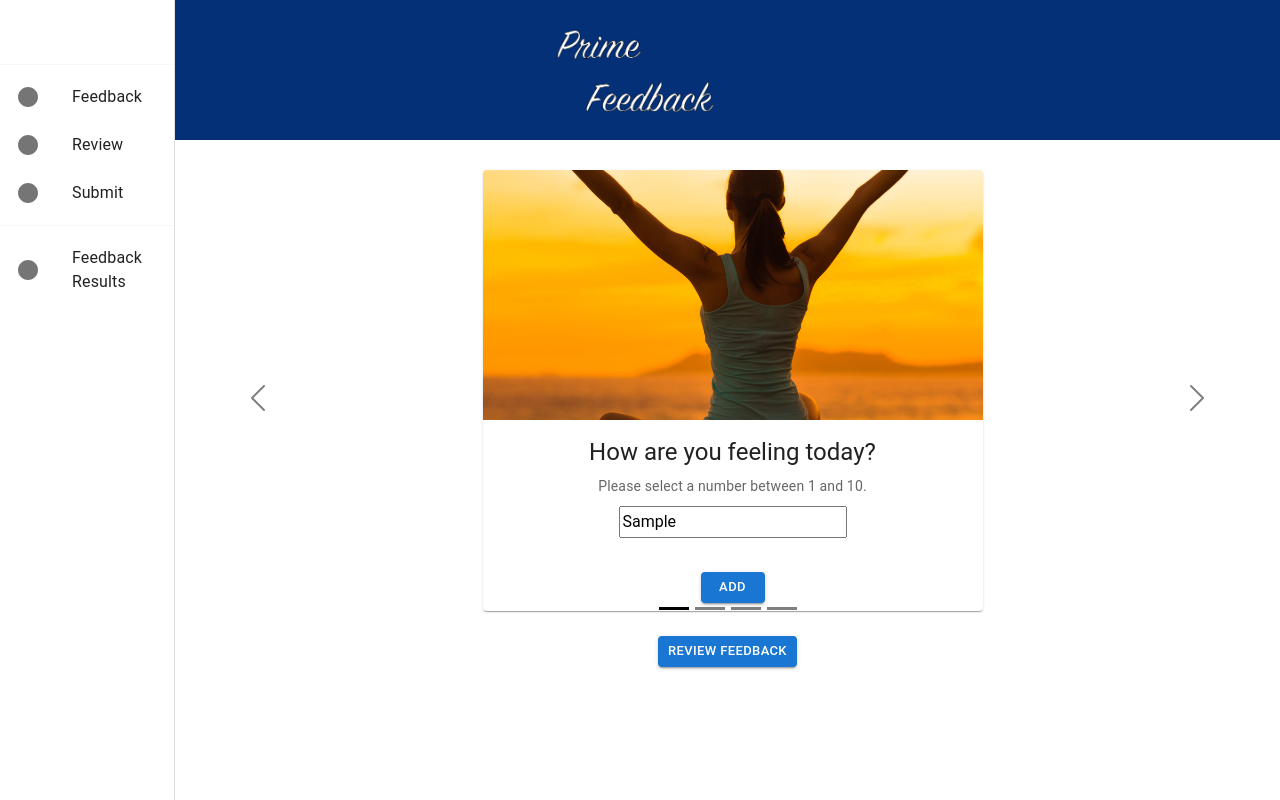
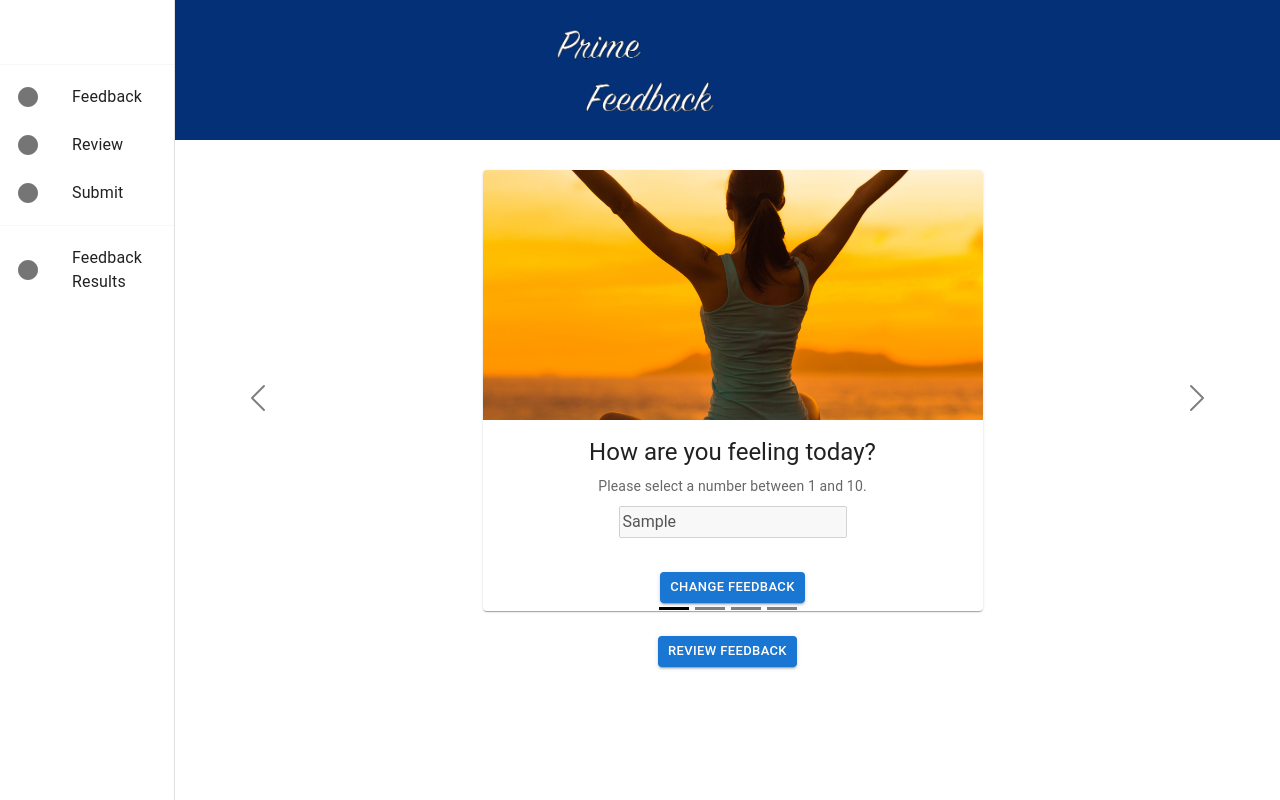
Before and after one commit to AdamWilliamGangl/Weekend_redux_feedback_loop, a React (Create React App) app: page /#/ in a window 1280 px wide. Both pictures are taken after typing "Sample" into the empty fields and a click on the button "ADD". Built offline with nearby package versions, Linux system fonts and the light colour scheme.

Commit message:
added conditional rendering upon card item button press.

```diff
--- a/src/components/CardItem/CardItem.jsx
+++ b/src/components/CardItem/CardItem.jsx
@@ -26,6 +26,15 @@ function CardItem({ item, id}) {
         setInfo('')
     }
 
+    //Allows us to manage toggle state for fields.
+    const [cardFields, setCardFields] = useState(true)
+
+    //Function for controlling the toggle.
+    const toggleFields = () => {
+    setCardFields(!cardFields)
+    }
+
+    //Function to dispatch survey results to Redux
     const dispatchSurvey = () => {
         dispatch({
             type: `ADD_INFO_${id}`,
@@ -33,16 +42,14 @@ function CardItem({ item, id}) {
         })
     }
 
-
     const handleSubmit = (event) => {
-        // event.preventDefault();
         dispatchSurvey()
-        // clearInputField();
+        toggleFields()
     }
 
-    return (
-            <div className="container">
-                <Card sx={{ maxWidth: 500 }}>
+    const manageToggledFields = () => {
+        if(cardFields === true){
+            return (<Card sx={{ maxWidth: 500 }}>
             <CardMedia
                 sx={{ height: 250, width: 500, justifyContent: "center" }}
                 image={item.image}
@@ -60,12 +67,42 @@ function CardItem({ item, id}) {
                 </form>
             </CardContent>
             <CardActions sx={{ justifyContent: "center" }}>
-                        <Button size="small" variant="contained" onClick={handleSubmit()}>
+                <Button size="small" variant="contained" onClick={handleSubmit}>
                     Add
                 </Button>
             </CardActions>
+        </Card> )}
+        else {return (<Card sx={{ maxWidth: 500 }}>
+            <CardMedia
+                sx={{ height: 250, width: 500, justifyContent: "center" }}
+                image={item.image}
+                title={item.title}
+            />
+            <CardContent sx={{width: '100%'}}>
+                <form onSubmit={handleSubmit}>
+                    <Typography gutterBottom variant="h5" component="div">
+                        {item.text1}
+                    </Typography>
+                    <Typography variant="body2" color="text.secondary">
+                        {item.text2}
+                    </Typography>
+                    <input disabled type="text" value={info} onChange={(event) => setInfo(event.target.value)} />
+                </form>
+            </CardContent>
+            <CardActions sx={{ justifyContent: "center" }}>
+                <Button size="small" variant="contained" onClick={handleSubmit}>
+                    Change feedback
+                </Button>
+            </CardActions>
+        </Card> )
 
-                </Card>
+        }
+    }
+
+
+    return (
+            <div className="container">
+                {manageToggledFields()}
             </div>
     )
 }
```
Lines whose indentation alone changed are shown as unchanged.
